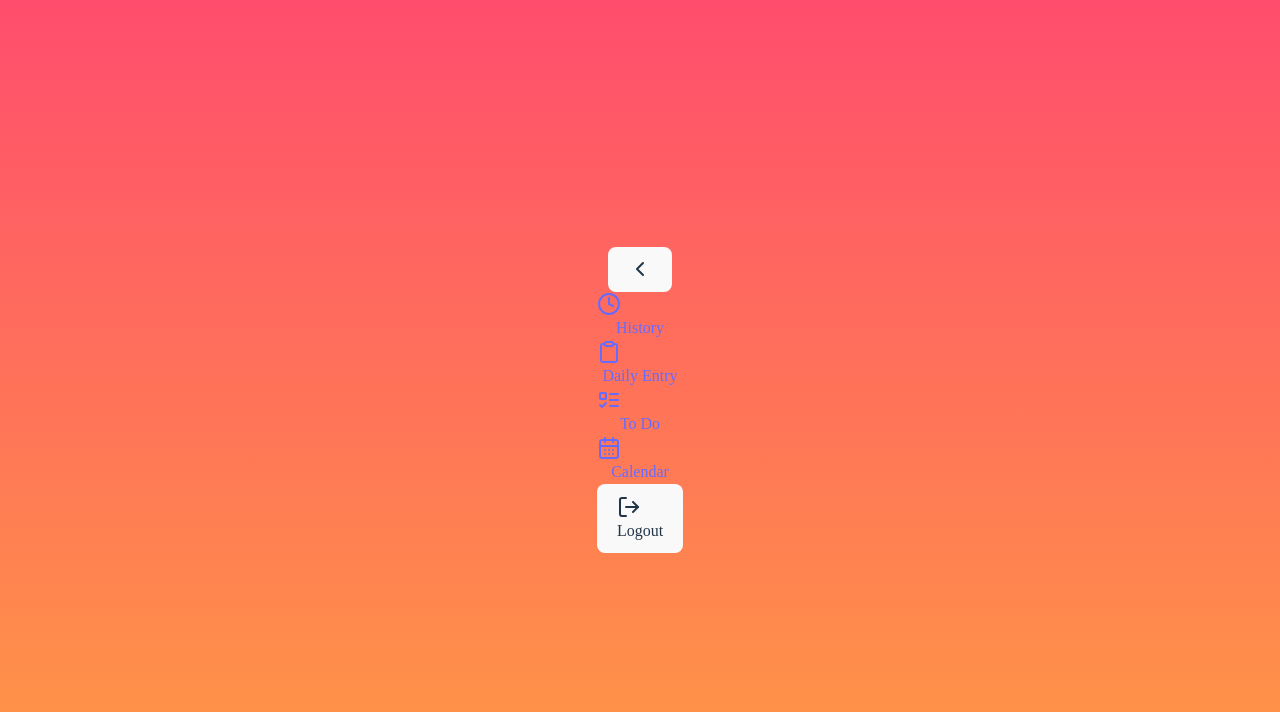
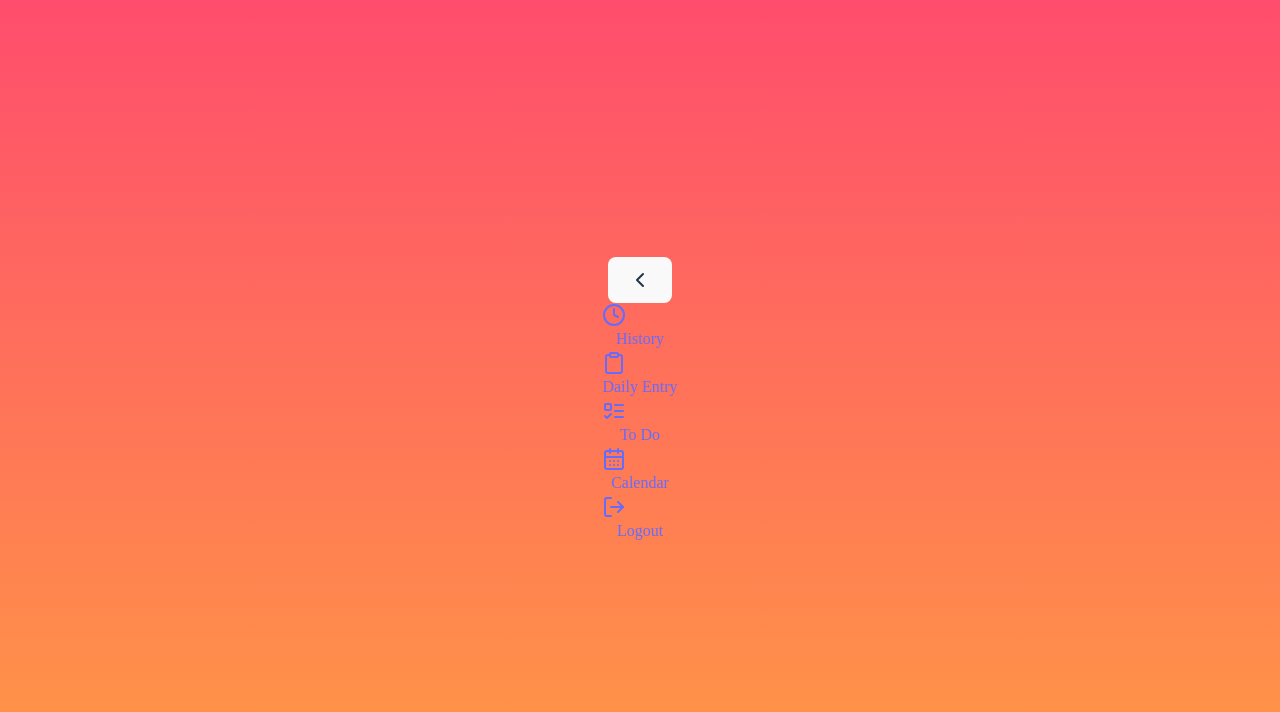
Before and after one commit to Rahma-abdul/Mental_Health_Journal, a React (Vite) app in the folder frontend/: page /todo in a window 1280 px wide. Shown: the top 712 px of the page. Built offline with nearby package versions, Linux system fonts and the light colour scheme.

Commit message:
Logout button

```diff
--- a/frontend/src/App.jsx
+++ b/frontend/src/App.jsx
@@ -27,6 +27,7 @@ function App() {
           <Route path="/daily" element={<Daily/>} />
           <Route path="/todo" element={<Todo />} />
           <Route path="/calender" element={<Calender/>} />
+          <Route path="/logout" element={<Login />} />
         </Routes>
       </Router>
   );
--- a/frontend/src/pages/Sidebar.jsx
+++ b/frontend/src/pages/Sidebar.jsx
@@ -72,11 +72,18 @@ export default function Sidebar( {children}) {
                 <span className={`flex-1 ms-3 whitespace-nowrap text-gray-800 ${!isOpen && 'hidden'}`}>Calendar</span>
               </NavLink>
             </li>
+            <li>
+              <NavLink to='/logout' className="flex items-center p-2 rounded-lg hover:bg-white/5 group justify-center md:justify-start">
+                <LogOut className='w-5 h-5 text-gray-800'/>
+                <span className={`flex-1 ms-3 whitespace-nowrap text-gray-800 ${!isOpen && 'hidden'}`}>Logout</span>
+              </NavLink>
+            </li>
           </ul>
-           <button onClick={handleLogout} className="flex items-center bg-[#ffd4c6] p-2 mt-8 rounded-lg hover:bg-white/5 justify-center md:justify-start">
+           {/* <button onClick={handleLogout} className="flex items-center bg-[#ffd4c6] p-2 mt-8 rounded-lg hover:bg-white/5 justify-center md:justify-start">
             <LogOut className="w-5 h-5 text-gray-800" />
             <span className={`ms-3 text-gray-800 ${!isOpen && 'hidden'}`}>Logout</span>
-          </button>
+          </button> */}
+
         </div>
       </aside>
 
```
